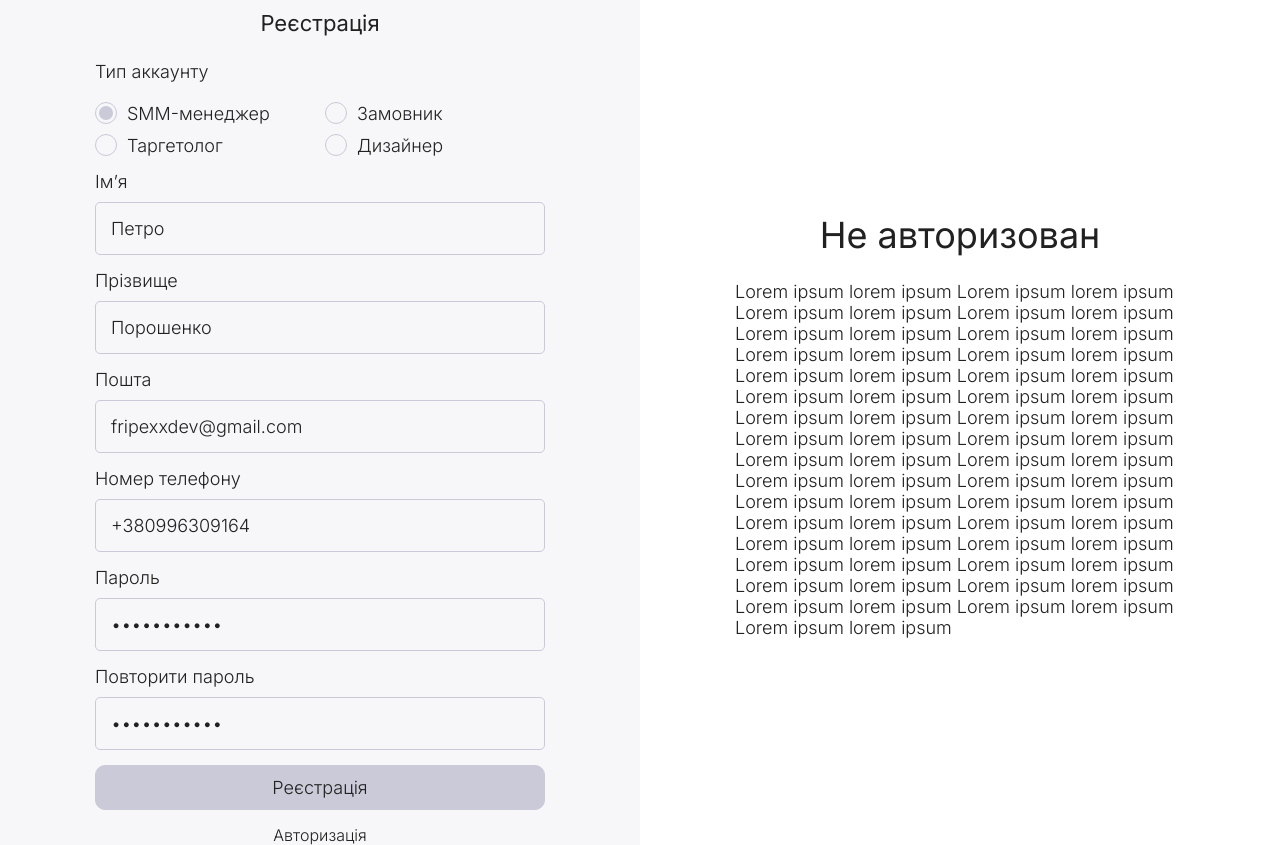
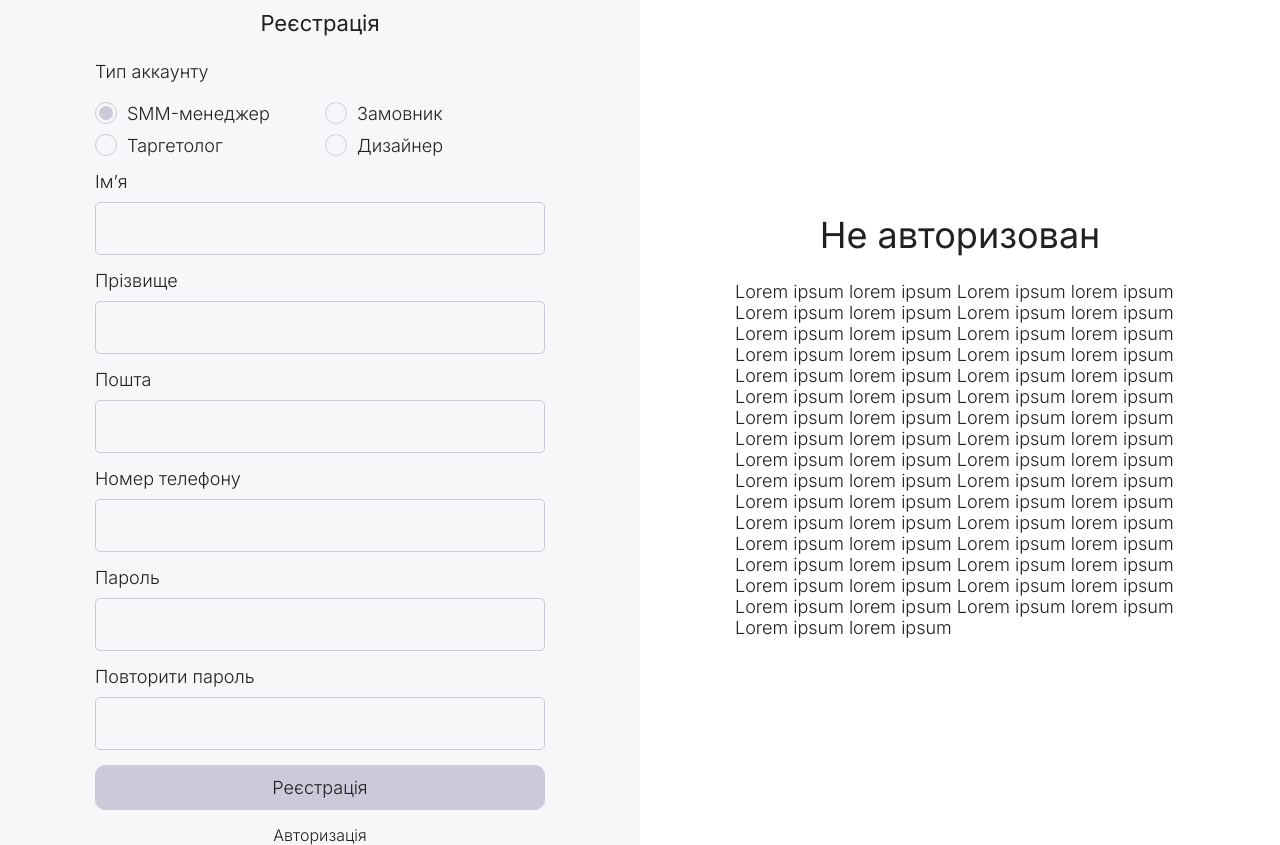
Before and after one commit to fripexx/social_projects_organizer, a React (Create React App) app in the folder client/: page /registration in a window 1280 px wide. Built offline with nearby package versions, Linux system fonts and the light colour scheme.

Commit message:
feat: Created a Success component for displaying successful notifications. Removed unnecessary data in the Registration form.

```diff
--- /dev/null
+++ b/client/src/Elements/Success/Success.module.scss
@@ -0,0 +1,6 @@
+.success{
+    font-size: 14px;
+    color: var(--Color-Green);
+    text-align: center;
+    display: block;
+}
--- /dev/null
+++ b/client/src/Elements/Success/Success.tsx
@@ -0,0 +1,17 @@
+import React, {FC, ReactNode} from 'react';
+import classes from "./Success.module.scss";
+
+interface SuccessProps {
+    children: ReactNode;
+    [key: string]: any;
+}
+
+const Success: FC<SuccessProps> = ({children, ...inputProps}) => {
+    return (
+        <span className={classes.success} {...inputProps}>
+            {children}
+        </span>
+    );
+};
+
+export default Success;
--- a/client/src/Pages/AuthPage/Components/Registration/Registration.tsx
+++ b/client/src/Pages/AuthPage/Components/Registration/Registration.tsx
@@ -9,6 +9,7 @@ import Title from "../../../../Elements/Title/Title";
 import {RegistrationRequestType} from "../../../../store/types/RegistrationRequestType";
 import {registration} from "../../../../store/thunks/UserThunks";
 import Error from "../../../../Elements/Error/Error";
+import Success from "../../../../Elements/Success/Success";
 
 interface ErrorState {
     name: string | boolean,
@@ -25,7 +26,6 @@ interface RegistrationState extends RegistrationRequestType{
 const Registration: FC = () => {
     const navigate = useNavigate()
     const dispatch = useAppDispatch();
-    const user = useAppSelector(state => state.UserReducer.user);
     const errorNotification = useAppSelector(state => state.UserReducer.error);
     const shouldRedirectToLoginPage = useAppSelector(state => state.UserReducer.shouldRedirectToLoginPage)
 
@@ -39,12 +39,12 @@ const Registration: FC = () => {
     })
     const [formState, setFormState] = useState<RegistrationState>({
         typeUser: 'smm_manager',
-        name: "Петро",
-        surname: "Порошенко",
-        email: "fripexxdev@gmail.com",
-        phone: "+380996309164",
-        password: "genelec2012",
-        repeatPassword: "genelec2012"
+        name: "",
+        surname: "",
+        email: "",
+        phone: "",
+        password: "",
+        repeatPassword: ""
     })
 
     const onChangeInput = (e: React.FormEvent<HTMLInputElement>):void => {
@@ -220,9 +220,9 @@ const Registration: FC = () => {
             }
 
             {shouldRedirectToLoginPage &&
-                <p>
+                <Success>
                     Ви успішно зареєструвались! Щоб розпочати, перейдіть на сторінку авторизації та увійдіть в свій обліковий запис.
-                </p>
+                </Success>
             }
 
             <div className={classes.links}>
```
